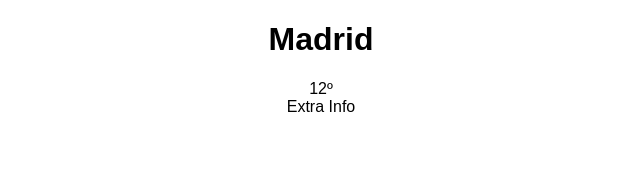
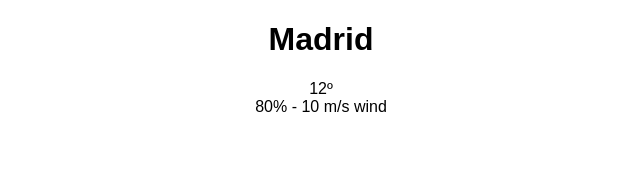
Before and after one commit to dgalindoc/weatherapp, a React (Create React App) app: page / in a window 1280 px wide. Shown: the top 188 px of the page, without its empty margins (319-959 px from the left). Built offline with nearby package versions, Linux system fonts and the light colour scheme.

Commit message:
string template

```diff
--- a/src/components/WeatherData.js
+++ b/src/components/WeatherData.js
@@ -5,7 +5,7 @@
 const WeatherData = () => (
   <div>
     <WeatherTemperature/>
-    <WeatherExtraInfo/>
+    <WeatherExtraInfo humidity={80} wind={"10 m/s"}/>
   </div>
 );
 
--- a/src/components/WeatherExtraInfo.js
+++ b/src/components/WeatherExtraInfo.js
@@ -1,7 +1,10 @@
 import React from 'react';
 
-const WeatherExtraInfo = () => (
-  <div>Extra Info</div>
+const WeatherExtraInfo = ({humidity, wind}) => (
+  <div>
+    <span>{`${humidity}% - `}</span>
+    <span>{`${wind} wind`}</span>
+  </div>
 )
 
 export default WeatherExtraInfo;
```
